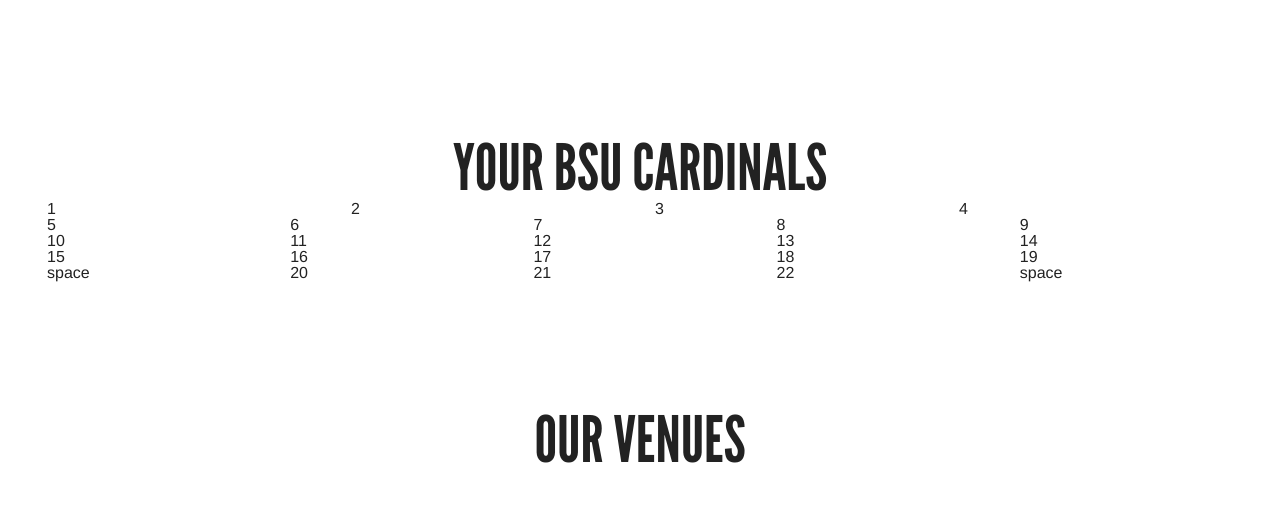
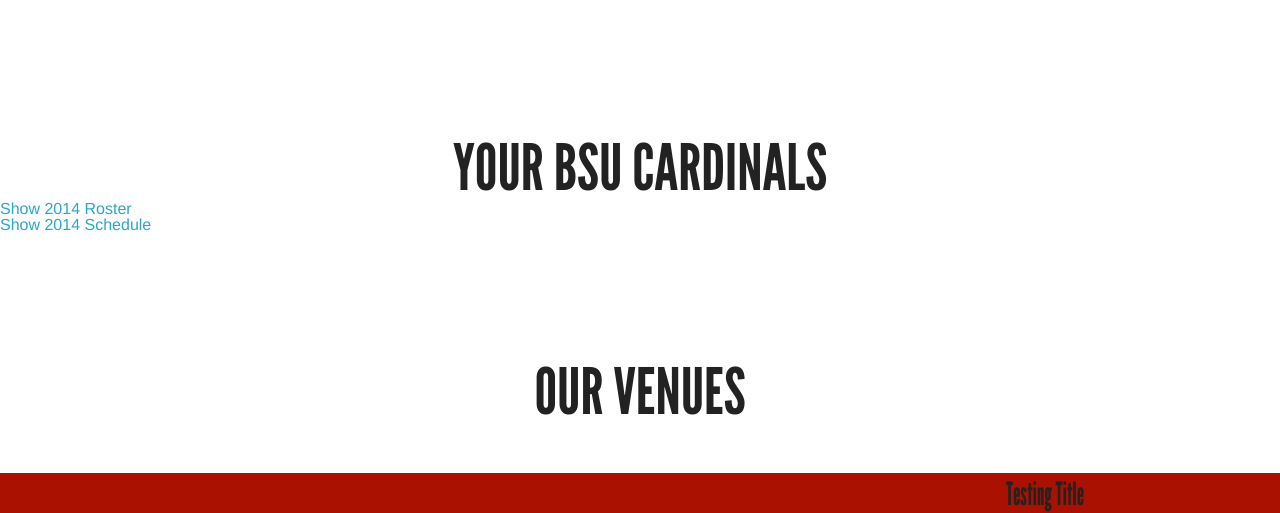
Before and after one commit to Riggd/BSUMCS, a PHP site: page / in a window 1280 px wide; the page is wider, and only the part inside the window is pictured. Shown: the part 1400-1913 px from the top of that part. Run offline with PHP 8.4, Linux system fonts and the light colour scheme; some libraries are stand-ins or nearby versions.

Commit message:
More layout work

```diff
--- a/index.php
+++ b/index.php
@@ -12,6 +12,7 @@
     <script src="//ajax.googleapis.com/ajax/libs/jqueryui/1.10.4/jquery-ui.min.js"></script>
     <script type="text/javascript" src="js/vendor/modernizr.js"></script>
     <script type="text/javascript" src="js/navscroll.js"></script>
+    <script type="text/javascript" src="js/content.js"></script>
 </head>
 <body>
 
@@ -20,7 +21,7 @@
         <div class="row">
             <a href="" class="header-logo">
                 <!-- LOGO HERE -->
-                <img src="">
+                <img class="header-img" src="images/cardinal.png">
             </a>
             <nav>
                 <ul class="header-list">
@@ -40,6 +41,7 @@
             <div class="intro dark-fade">
                 <div class="top-title title-intro">
                     <!-- Insert New Logo/Badge -->
+                    <img class="intro-logo" src="images/logo.png">
                     Ball State Men's Club Soccer
                 </div>
             </div>
@@ -87,7 +89,9 @@
                         Your BSU Cardinals
                     </div>
                 </div>
-                <section id="roster">
+                <section class="roster">
+                    <a href="#" class="clickme">Show 2014 Roster</a>
+                    <div class="box">
                         <div class="row">
                             <div class="small-12 medium-6 large-3 columns">1</div>
                             <div class="small-12 medium-6 large-3 columns">2</div>
@@ -130,10 +134,18 @@
                                 <div class="small-12 large-2 columns hide-for-medium-only end">space</div>
                             </div>
                         </div>
+                    </div>
                 </section>
+
+                <section class="schedule">
+                    <a href="#" class="clickme">Show 2014 Schedule</a>
+                    <div class="box2">
                         <div class="row">
-                    <section id="schedule"></section>
+                            INSERT TABLE HERE!
                         </div>
+                    </div>
+                </section>
+
             </div>
 
         </section>
--- /dev/null
+++ b/js/content.js
@@ -0,0 +1,30 @@
+$(document).ready (function () {
+    //Hide all the elements in the DOM that have a class of "box"
+    $('.box').hide();
+    $('.box2').hide();
+
+    // Make sure all the elements with a class of "clickme" are visible and bound
+    // with a click event to toggle the "box" state
+    $('.clickme').each(function() {
+        $(this).show(0).on('click', function(e) {
+            // This is only needed if your using an anchor to target the "box" elements
+            e.preventDefault();
+
+            // Find the next "box" element in the DOM
+            $(this).next('.box').slideToggle('fast', function() {
+                $(this).prev().html($(this).is(':visible') ? 'Hide Roster' : 'Show 2014 Roster');
+            });
+
+            $(this).next('.box2').slideToggle('fast', function() {
+                $(this).prev().html($(this).is(':visible') ? 'Hide Schedule' : 'Show 2014 Schedule');
+            });
+        });
+
+        // Check if data-box was bound to the button, if it was trigger the click event
+        // for the button
+        if ($(this).data('box-show')) {
+            $(this).trigger('click');
+        }
+    });
+
+});
--- a/js/navscroll.js
+++ b/js/navscroll.js
@@ -2,9 +2,11 @@
     $(window).scroll (function () {
         var sT = $(this).scrollTop();
             if (sT >= 70) {
-                $('.header').addClass('target')
+                $('.header').addClass('target');
+                $('.header-list-items').addClass('target');
             }else {
-                $('.header').removeClass('target')
+                $('.header').removeClass('target');
+                $('.header-list-items').removeClass('target');
             }
     })
 })
```
Lines whose indentation alone changed are shown as unchanged.
